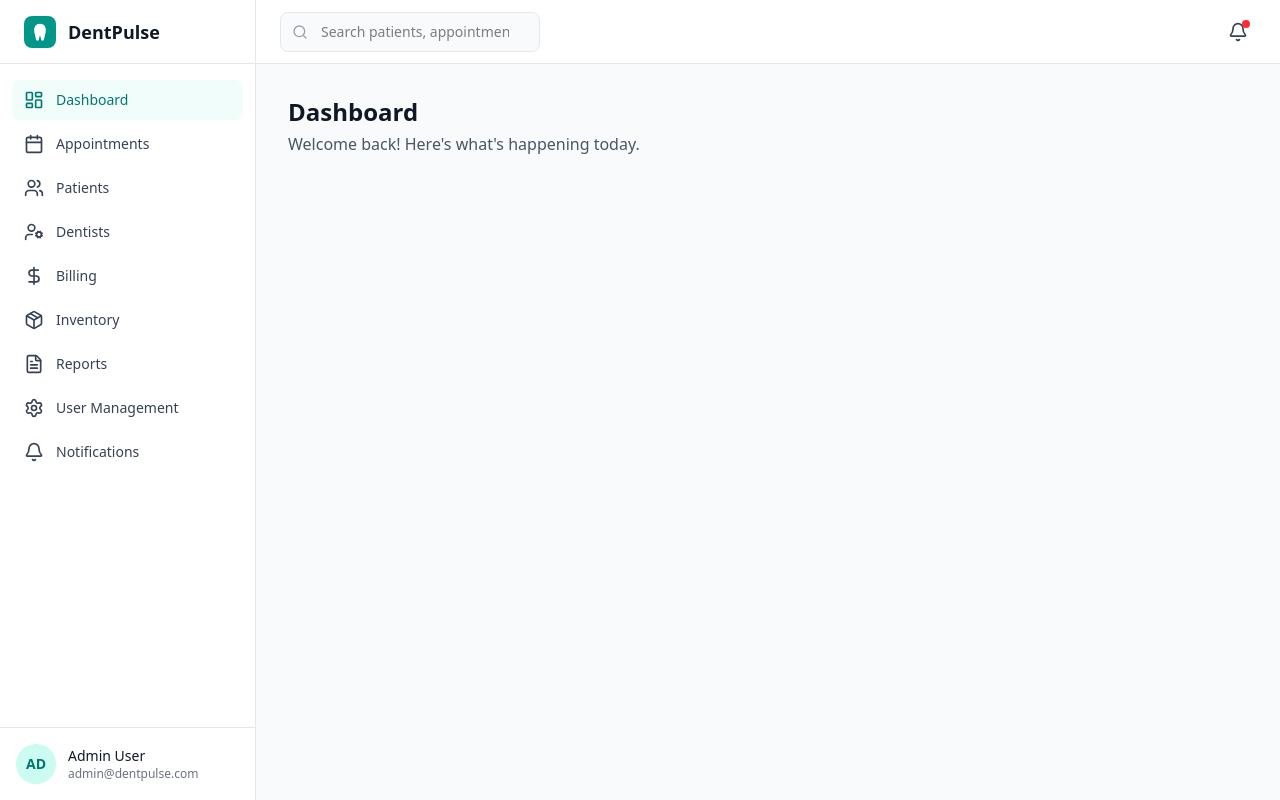
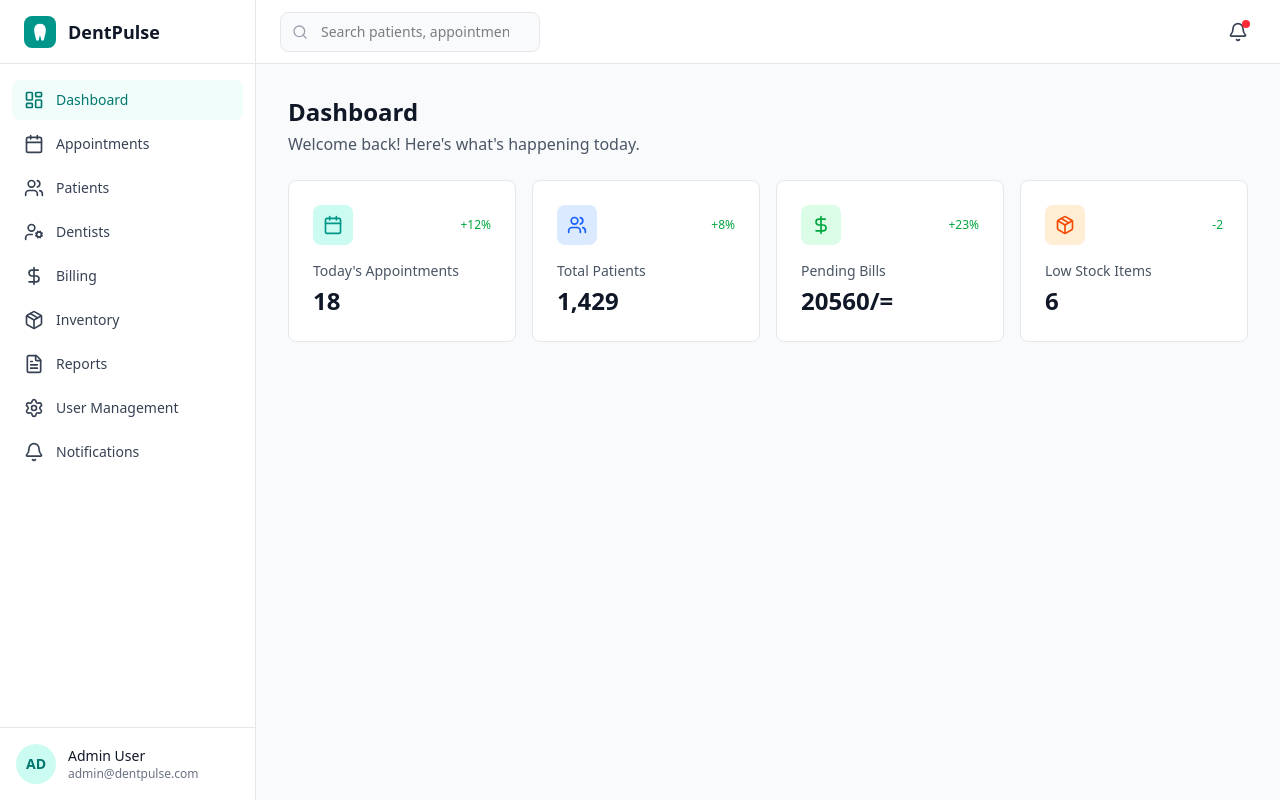
Before and after one commit to HVPasindu/DentPulse, a React app in the folder frontend/: page / in a window 1280 px wide. Built offline with nearby package versions, Linux system fonts and the light colour scheme; the HTML template or start-up script is replaced by a standard one.

Commit message:
add current status to the dashboard

```diff
--- /dev/null
+++ b/frontend/src/Admin/DashboardStatus.jsx
@@ -0,0 +1,63 @@
+import { Calendar, Users, DollarSign, Package } from 'lucide-react'
+
+const stats = [
+  {
+    name: "Today's Appointments",
+    value: "18",
+    change: "+12%",
+    icon: Calendar,
+    color: "teal",
+  },
+  {
+    name: "Total Patients",
+    value: "1,429",
+    change: "+8%",
+    icon: Users,
+    color: "blue",
+  },
+  {
+    name: "Pending Bills",
+    value: "20560/=",
+    change: "+23%",
+    icon: DollarSign,
+    color: "green",
+  },
+  {
+    name: "Low Stock Items",
+    value: "6",
+    change: "-2",
+    icon: Package,
+    color: "orange",
+  },
+]
+
+const colorClasses = {
+  teal: 'bg-teal-100 text-teal-600',
+  blue: 'bg-blue-100 text-blue-600',
+  green: 'bg-green-100 text-green-600',
+  orange: 'bg-orange-100 text-orange-600',
+}
+
+export default function DashboardStats() {
+  return (
+    <div className="grid grid-cols-1 sm:grid-cols-2 lg:grid-cols-4 gap-4">
+      {stats.map((stat) => {
+        const Icon = stat.icon
+        return (
+          <div key={stat.name} className="bg-white rounded-lg border border-gray-200 p-6">
+            <div className="flex items-center justify-between">
+              <div className={`w-10 h-10 rounded-lg flex items-center justify-center ${colorClasses[stat.color]}`}>
+                <Icon className="w-5 h-5" />
+              </div>
+              <span className="text-xs font-medium text-green-600">{stat.change}</span>
+            </div>
+            <div className="mt-4">
+              <p className="text-sm text-gray-600">{stat.name}</p>
+              <p className="text-2xl font-bold text-gray-900 mt-1">{stat.value}</p>
+            </div>
+          </div>
+        )
+      })}
+    </div>
+  )
+}
--- a/frontend/src/pages/DashboardPage.jsx
+++ b/frontend/src/pages/DashboardPage.jsx
@@ -2,6 +2,7 @@ import { useState } from 'react'
 
 import DashboardSidebar from '../Admin/DashboardSidebar'
 import DashboardHeader from '../Admin/DashboardHeader'
+import DashboardStatus from '../Admin/DashboardStatus'
 
 
 export default function DashboardPage() {
@@ -21,6 +22,8 @@ export default function DashboardPage() {
             <p className="text-gray-600 mt-1">Welcome back! Here's what's happening today.</p>
           </div>
 
+          <DashboardStatus />
+
 
         </main>
       </div>
```
